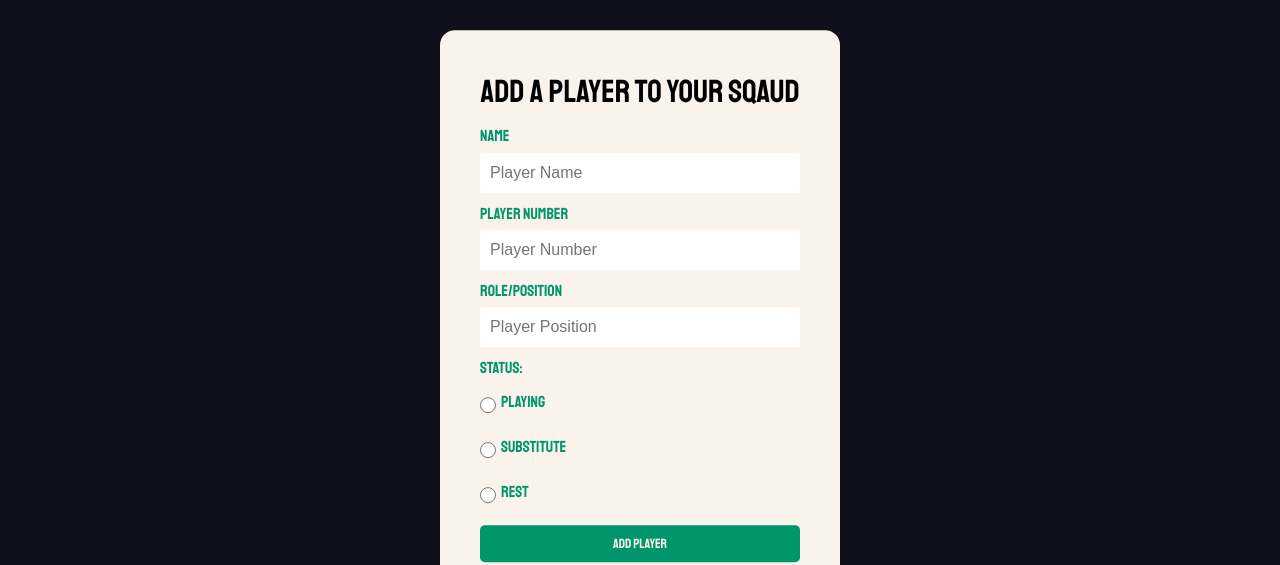
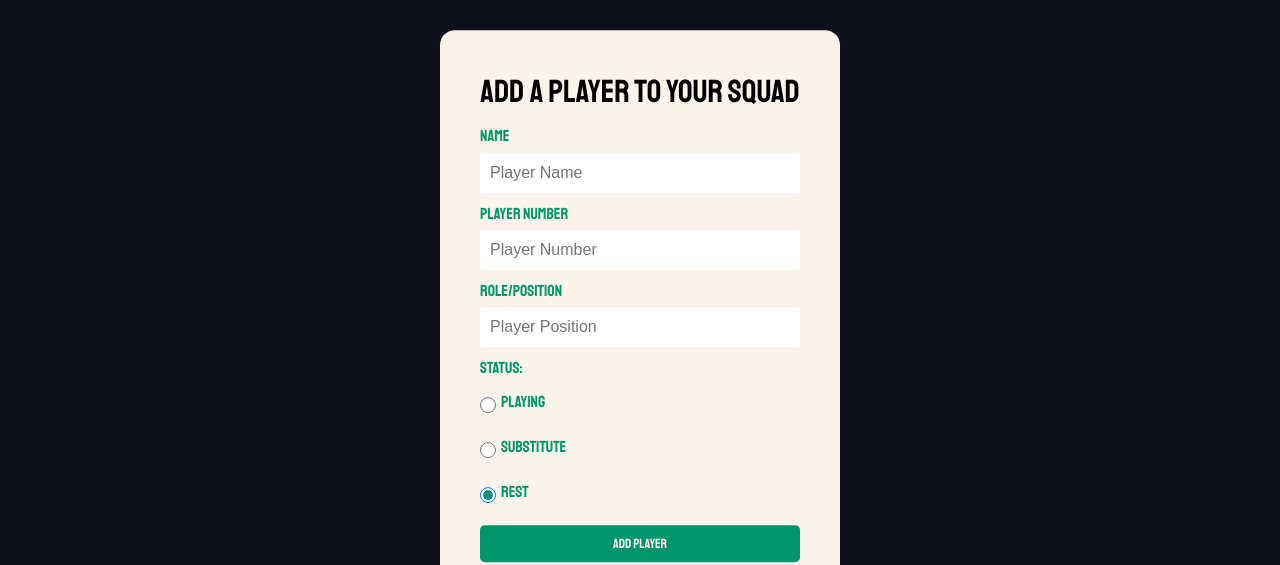
Before and after one commit to AleksandrasTk/PBregistratoriusv2, a React (Create React App) app in the folder client/: page / in a window 1280 px wide. Shown: the part 141-706 px from the top of the page. Built offline with nearby package versions, Linux system fonts and the light colour scheme; the HTML template or start-up script is replaced by a standard one.

Commit message:
edit implemented

```diff
--- a/client/package.json
+++ b/client/package.json
@@ -9,6 +9,7 @@
     "react": "^17.0.2",
     "react-dom": "^17.0.2",
     "react-scripts": "4.0.3",
+    "react-transition-group": "^4.4.2",
     "web-vitals": "^1.1.2"
   },
   "scripts": {
--- a/client/src/Components/player/Playercard.js
+++ b/client/src/Components/player/Playercard.js
@@ -10,6 +10,7 @@ const Playercard = ({ player }) => {
     deletePlayer(id);
     clearCurrent();
   };
+
   const { id, name, playerNumber, role, status } = player;
   return (
     <div>
--- a/client/src/Components/player/Playeritems.js
+++ b/client/src/Components/player/Playeritems.js
@@ -11,9 +11,9 @@ const Playeritems = () => {
         <h1>Hey Coach here is your squad</h1>
       </div>
       <section className='container playergrid'>
-        {players.map((p) => {
-          return <Playercard player={p} key={p.id} />;
-        })}
+        {players.map((p) => (
+          <Playercard player={p} />
+        ))}
       </section>
     </section>
   );
--- a/client/src/Components/player/playerform.js
+++ b/client/src/Components/player/playerform.js
@@ -1,10 +1,23 @@
-import React, { useContext, useState } from "react";
+import React, { useContext, useState, useEffect } from "react";
 import PlayerContext from "../../Context/Players/playerContext";
 
 const Playerform = () => {
   const playerContext = useContext(PlayerContext);
 
-  const { addPlayer } = playerContext;
+  const { addPlayer, current, clearCurrent, updatePlayer } = playerContext;
+
+  useEffect(() => {
+    if (current !== null) {
+      setPlayer(current);
+    } else {
+      setPlayer({
+        name: "",
+        playerNumber: "",
+        role: "",
+        status: "rest",
+      });
+    }
+  }, [playerContext, current]);
 
   const [player, setPlayer] = useState({
     name: "",
@@ -17,7 +30,12 @@ const Playerform = () => {
 
   const onSubmit = (e) => {
     e.preventDefault();
-    addPlayer(player);
+    if (current === null) {
+      addPlayer(player);
+    } else {
+      updatePlayer(player);
+      clearCurrent();
+    }
     setPlayer({
       name: "",
       playerNumber: "",
@@ -34,7 +52,7 @@ const Playerform = () => {
     <div className='container player-form'>
       <form className='add-form' onSubmit={onSubmit}>
         <h1 style={{ textAlign: "center", color: "black" }}>
-          Add a player to your sqaud
+          {current ? "Update Player" : "Add a Player to your squad"}
         </h1>
         <div className='form-control'>
           <label>NAME</label>
@@ -100,7 +118,9 @@ const Playerform = () => {
             <label htmlFor='Playing'>Rest</label>
           </div>
         </div>
-        <button className='btn btn-block'>Add Player</button>
+        <button className='btn btn-block'>
+          {current ? "Update Player" : "Add Player"}
+        </button>
       </form>
     </div>
   );
--- a/client/src/Context/Players/PlayersState.js
+++ b/client/src/Context/Players/PlayersState.js
@@ -7,6 +7,7 @@ import {
   DELETE_PLAYER,
   SET_CURRENT,
   CLEAR_CURRENT,
+  UPDATE_PLAYER,
   // GET_PLAYERS,
   // DELETE_PLAYER,
   // UPDATE_PLAYER,
@@ -97,6 +98,14 @@ const PlayerState = (props) => {
     });
   };
 
+  // Update Player
+  const updatePlayer = (player) => {
+    dispatch({
+      type: UPDATE_PLAYER,
+      payload: player,
+    });
+  };
+
   return (
     <playerContext.Provider
       value={{
@@ -106,6 +115,7 @@ const PlayerState = (props) => {
         deletePlayer,
         setCurrent,
         clearCurrent,
+        updatePlayer,
       }}
     >
       {props.children}
--- a/client/src/Context/Players/playerReducer.js
+++ b/client/src/Context/Players/playerReducer.js
@@ -4,6 +4,7 @@ import {
   DELETE_PLAYER,
   SET_CURRENT,
   CLEAR_CURRENT,
+  UPDATE_PLAYER,
   //   GET_PLAYERS,
   //   UPDATE_PLAYER,
   //   FILTER_PLAYERS,
@@ -37,6 +38,13 @@ var switchCases = (state, action) => {
         ...state,
         current: null,
       };
+    case UPDATE_PLAYER:
+      return {
+        ...state,
+        players: state.players.map((player) =>
+          player.id === action.payload.id ? action.payload : player
+        ),
+      };
     default:
       return state;
   }
--- a/client/src/main.css
+++ b/client/src/main.css
@@ -258,6 +258,7 @@ input:focus {
   background-color: black;
   color: whitesmoke;
   font-weight: 700;
+  cursor: pointer;
 }
 
 .card-delete {
```
Also changed, not shown: 1 other file (tests, documents, lock files or other folders).
